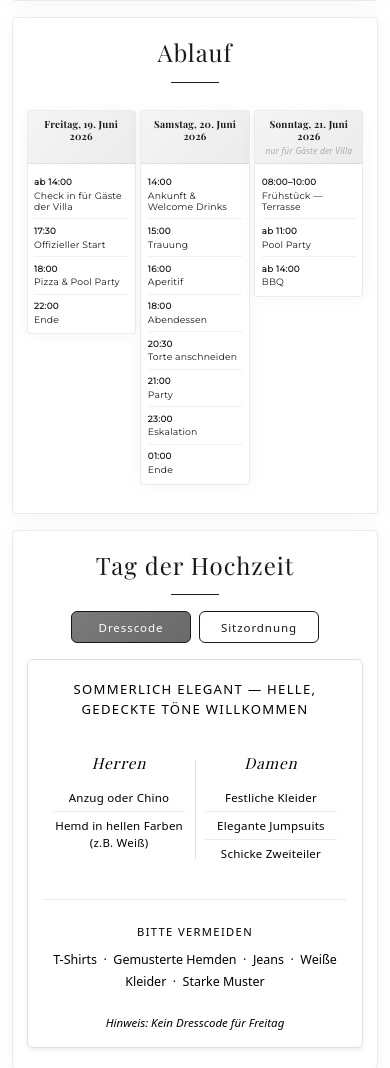
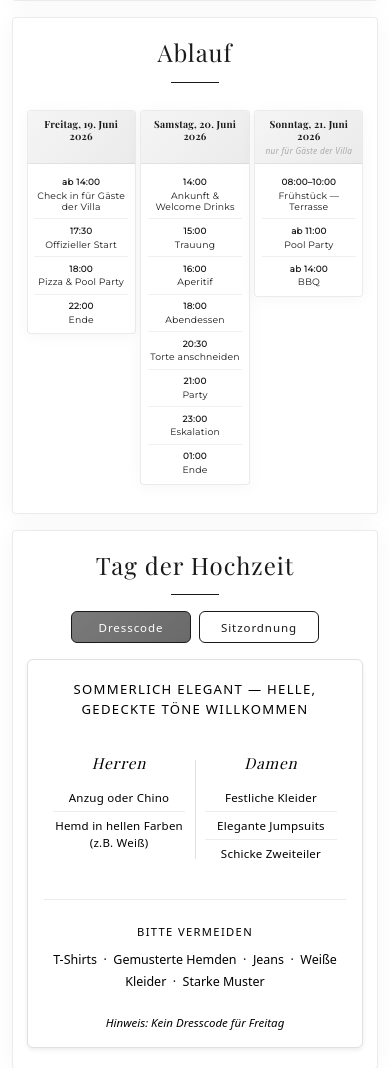
Before and after one commit to fredigee/hochzeit-website, a Flask app: page / in a window 390 px wide. Shown: the part 1533-2601 px from the top of the page. Run offline with Flask 3, Linux system fonts and the light colour scheme; a user stored in the database is signed in; some libraries are stand-ins or nearby versions.

Commit message:
Ablaufplan: Event-Texte auf Mobile zentriert
Co-Authored-By: Claude Opus 4.8 <noreply@anthropic.com>

```diff
--- a/static/style.css
+++ b/static/style.css
@@ -656,10 +656,11 @@ nav ul li a:hover {
         font-size: 0.52rem;
     }
 
-    /* stack time over title so each event fits a narrow column */
+    /* stack time over title, centered so each event fits a narrow column */
     .timeline-event {
         flex-direction: column;
-        align-items: flex-start;
+        align-items: center;
+        text-align: center;
         padding: 0.35rem 0;
     }
 
@@ -668,7 +669,7 @@ nav ul li a:hover {
         min-width: 0;
         padding-right: 0;
         border-right: none;
-        text-align: left;
+        text-align: center;
         font-size: 0.56rem;
         margin-bottom: 0.05rem;
         white-space: nowrap;
@@ -676,6 +677,7 @@ nav ul li a:hover {
 
     .event-content {
         padding-left: 0;
+        text-align: center;
     }
 
     .event-content h5 {
```
